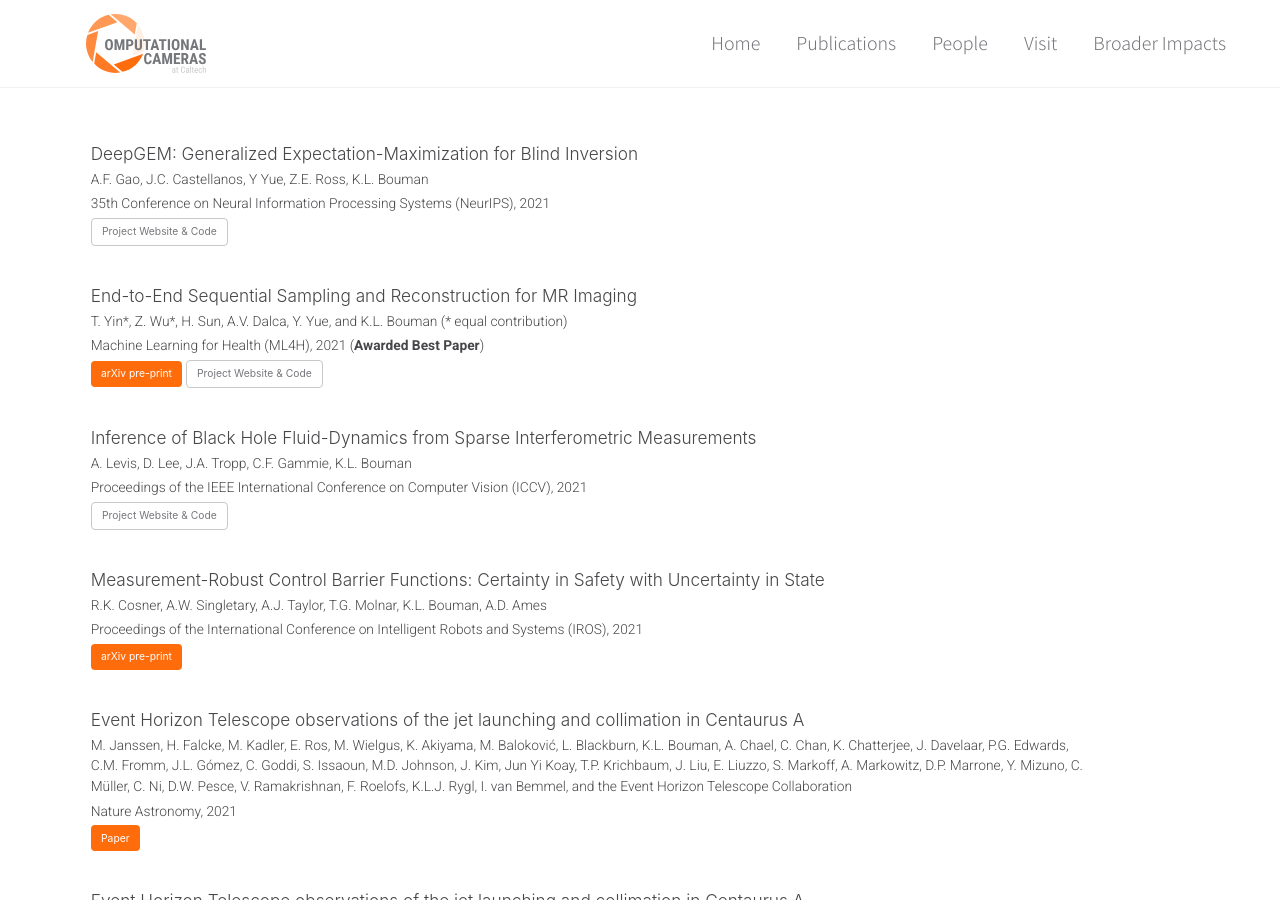
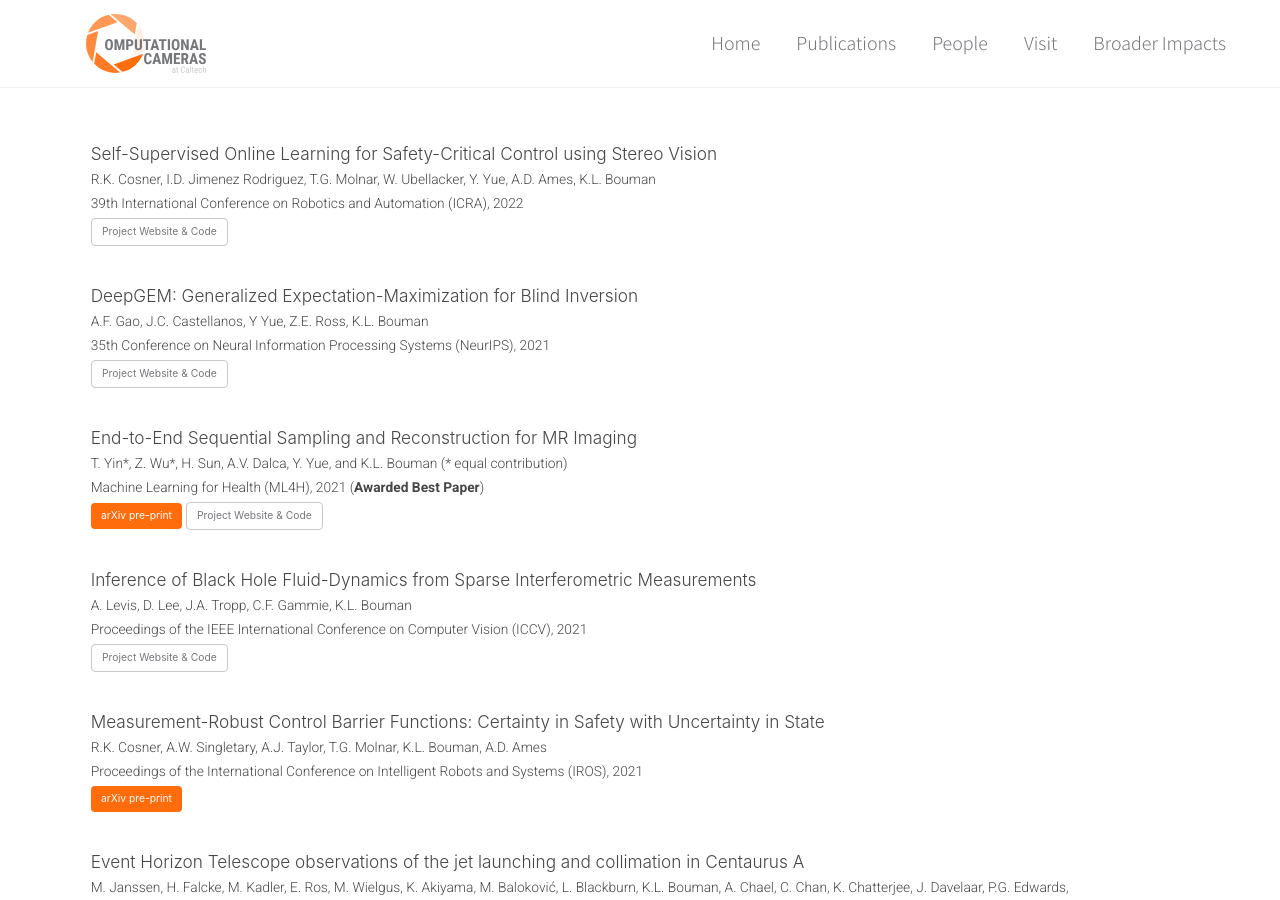
Before and after one commit to boumangroup/boumangroup.github.io, a Jekyll site: the page built from _pages/publications.html, in a window 1280 px wide and 900 px high. Built offline with Jekyll 4.4.1, drawn with Linux system fonts in a browser that asks for light colours; a script that is not in the unit is left out.

Commit message:
add stereo vision to publications

```diff
--- a/_data/publications.yml
+++ b/_data/publications.yml
@@ -17,6 +17,11 @@ highlight:  # publications to be shown on home page
     teaser: publications/dpi_teaser.png
 
 papers:
+  - title: "Self-Supervised Online Learning for Safety-Critical Control using Stereo Vision"
+    authors: "R.K. Cosner, I.D. Jimenez Rodriguez, T.G. Molnar, W. Ubellacker, Y. Yue, A.D. Ames, K.L. Bouman"
+    venue: "39th International Conference on Robotics and Automation (ICRA), 2022"
+    links:
+      - "[Project Website & Code](http://rkcosner.com/research/OnlineStereo/){: .btn .btn--inverse}"
   - title: "DeepGEM: Generalized Expectation-Maximization for Blind Inversion"
     authors: "A.F. Gao, J.C. Castellanos, Y Yue, Z.E. Ross, K.L. Bouman"
     venue: "35th Conference on Neural Information Processing Systems (NeurIPS), 2021"
```
